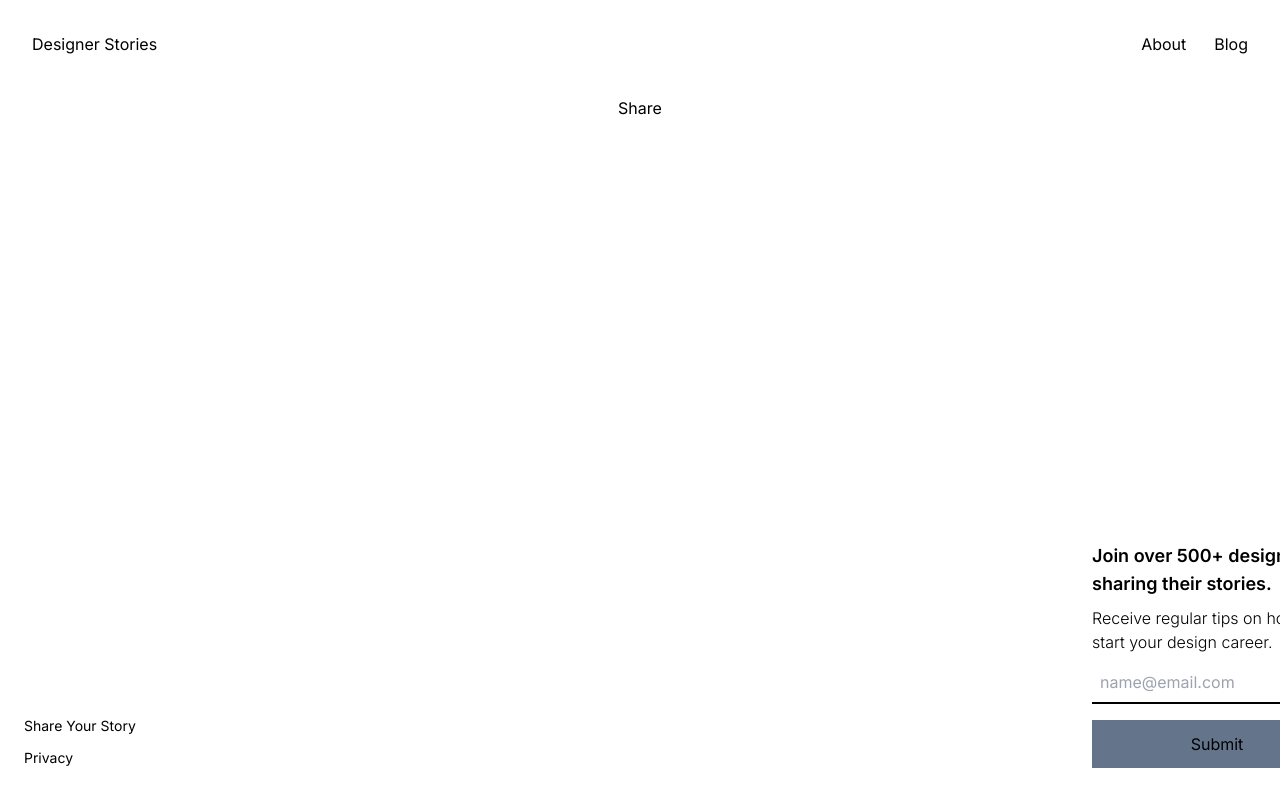
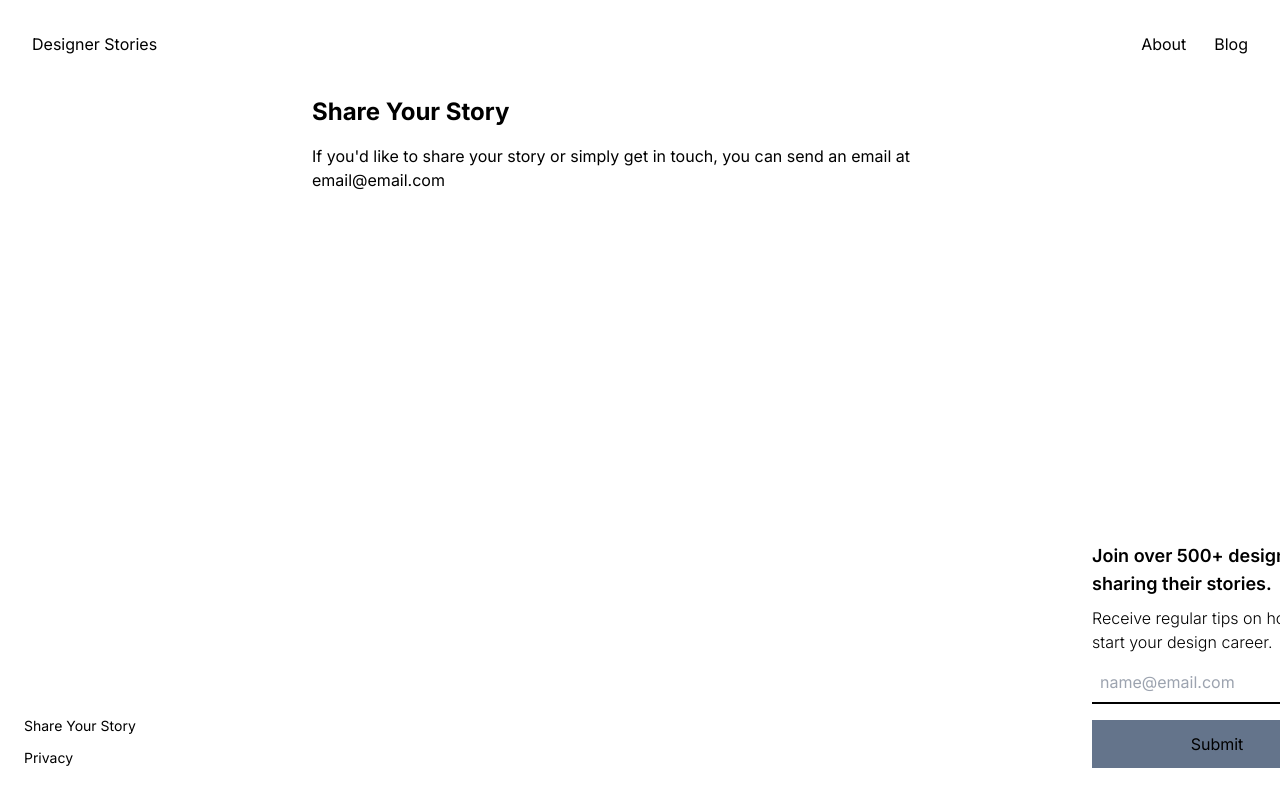
Before and after one commit to jaygal0/path-to-design, a Next.js app: page /share in a window 1280 px wide. Shown: the top 806 px of the page. Built offline with nearby package versions, Linux system fonts and the light colour scheme.

Commit message:
created a simple share your story page

```diff
--- a/src/app/(pages)/about/page.tsx
+++ b/src/app/(pages)/about/page.tsx
@@ -1,4 +1,4 @@
-export default function About() {
+export default function Page() {
   return (
     <div className="flex min-h-screen flex-col p-24">
       <h1 className="text-2xl font-bold">About</h1>
--- a/src/app/(pages)/contact/page.tsx
+++ /dev/null
@@ -1,7 +0,0 @@
-export default function Contact() {
-  return (
-    <div className="flex min-h-screen flex-col items-center justify-between p-24">
-      <h1>Contact</h1>
-    </div>
-  )
-}
--- a/src/app/(pages)/share/page.tsx
+++ b/src/app/(pages)/share/page.tsx
@@ -1,7 +1,8 @@
-export default function Share() {
+export default function Page() {
   return (
-    <div className="flex min-h-screen flex-col items-center justify-between p-24">
-      <h1>Share</h1>
+    <div className="flex min-h-screen flex-col p-24">
+      <h1 className="mb-4 text-2xl font-bold">Share Your Story</h1>
+      <p className="mb-3">If you'd like to share your story or simply get in touch, you can send an email at email@email.com</p>
     </div>
   )
 }
```
Also changed, not shown: todo.txt.
